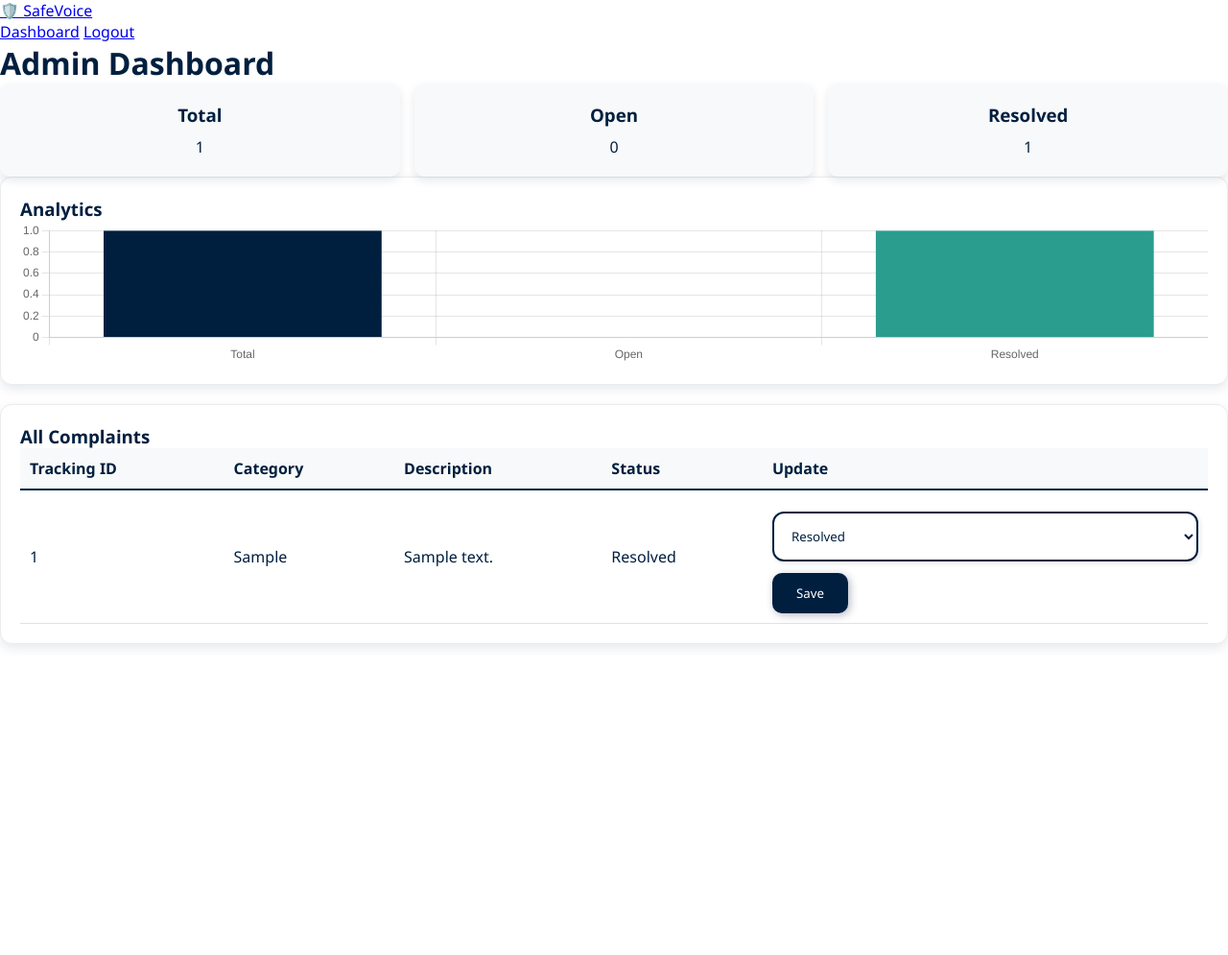
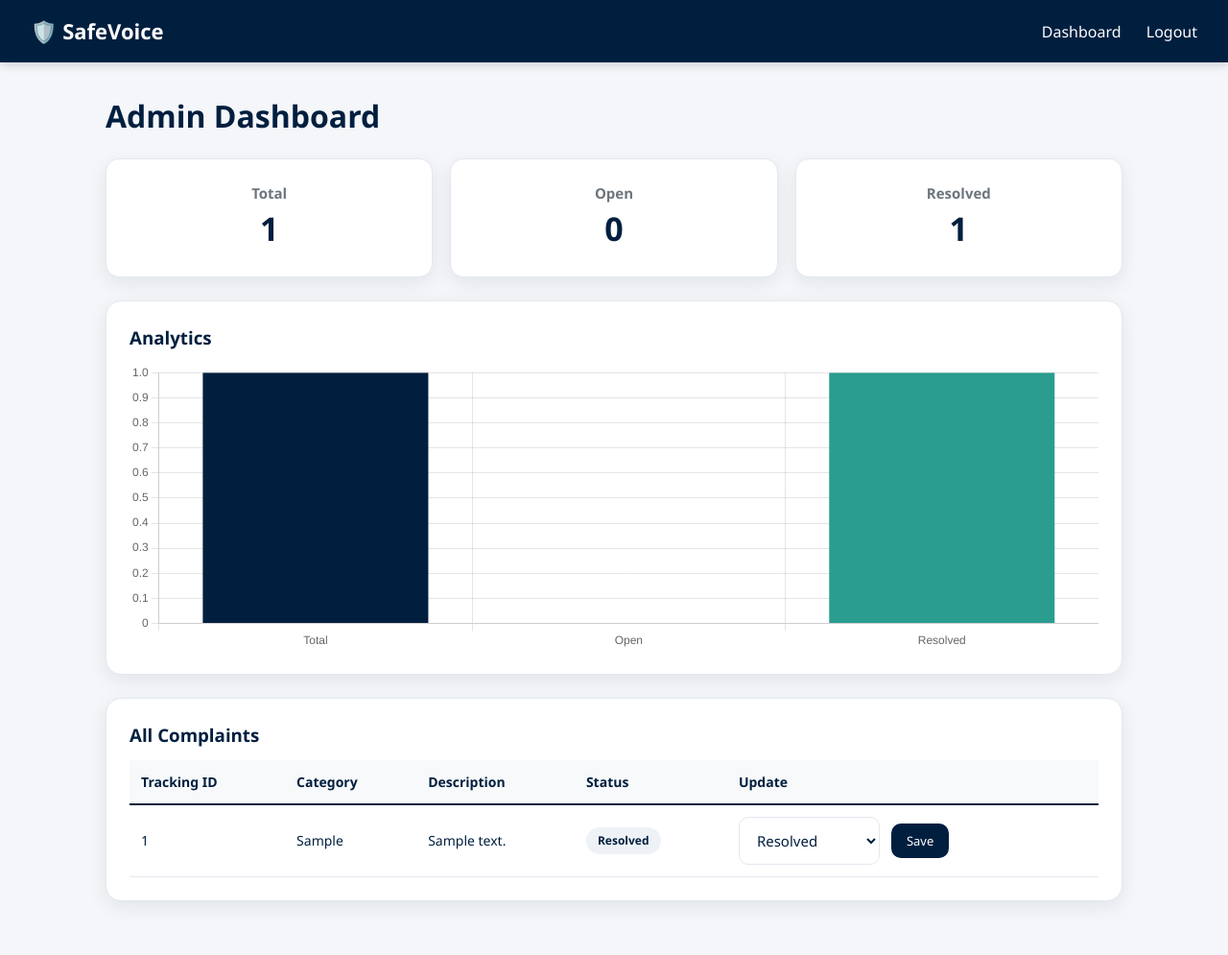
Before and after one commit to dhruviverma226-alt/SafeVoice, a Flask app: page /admin/dashboard in a window 1280 px wide. Shown: the whole page at 96% size. Before the commit the page ends 675 px from the top, so only its background shows below. Run offline with Flask 3, Linux system fonts and the light colour scheme; a user stored in the database is signed in; tables that the repository leaves empty hold one stand-in row (values such as "Sample post").

Commit message:
Refresh stylesheet with modern responsive UI

```diff
--- a/static/style.css
+++ b/static/style.css
@@ -1,187 +1,180 @@
 /* ===== GLOBAL ===== */
-* {
-    margin: 0;
-    padding: 0;
-    box-sizing: border-box;
-    font-family: 'Segoe UI', sans-serif;
+* { margin: 0; padding: 0; box-sizing: border-box; font-family: 'Segoe UI', system-ui, sans-serif; }
+
+:root {
+    --navy: #001F3F;
+    --navy-light: #003366;
+    --accent: #2A9D8F;
+    --bg: #F4F6F9;
+    --card: #FFFFFF;
+    --muted: #6c757d;
+    --border: #E3E8EF;
 }
 
-body {
-    background: #FFFFFF;
-    color: #001F3F;
+body { background: var(--bg); color: var(--navy); line-height: 1.5; }
+
+/* ===== NAVBAR ===== */
+.navbar {
+    display: flex;
+    justify-content: space-between;
+    align-items: center;
+    padding: 16px 32px;
+    background: var(--navy);
+    color: #fff;
+    box-shadow: 0 2px 10px rgba(0, 31, 63, 0.2);
 }
+.navbar .brand { color: #fff; font-size: 22px; font-weight: 700; text-decoration: none; }
+.nav-links a { color: #fff; text-decoration: none; margin-left: 22px; font-weight: 500; }
+.nav-links a:hover { color: #A8BDD8; }
 
-/* ===== CENTER LOGIN ===== */
-.center-page {
-    display: flex;
-    justify-content: center;
-    align-items: center;
-    height: 100vh;
+/* ===== LAYOUT ===== */
+.container { max-width: 1100px; margin: 0 auto; padding: 32px 20px; }
+
+/* ===== FLASH MESSAGES ===== */
+.flash {
+    padding: 14px 18px;
+    border-radius: 10px;
+    margin-bottom: 16px;
+    font-weight: 500;
+    border: 1px solid transparent;
 }
+.flash-success { background: #E7F6F2; color: #1B6B5E; border-color: #B7E4D8; }
+.flash-error { background: #FDECEC; color: #A62828; border-color: #F5C6C6; }
 
-/* ===== LOGIN BOX ===== */
-.login-box {
-    width: 350px;
-    padding: 30px;
+/* ===== HERO ===== */
+.hero { text-align: center; padding: 40px 0 30px; }
+.hero h1 { font-size: 44px; margin-bottom: 12px; }
+.hero p { color: var(--muted); max-width: 560px; margin: 0 auto; font-size: 17px; }
+
+/* ===== PORTAL CARDS ===== */
+.portal-grid {
+    display: grid;
+    grid-template-columns: repeat(auto-fit, minmax(280px, 1fr));
+    gap: 24px;
+    margin-top: 30px;
 }
+.portal-card {
+    background: var(--card);
+    padding: 34px 28px;
+    border-radius: 16px;
+    text-align: center;
+    box-shadow: 0 6px 20px rgba(0, 31, 63, 0.08);
+    border: 1px solid var(--border);
+}
+.portal-icon { font-size: 46px; margin-bottom: 10px; }
+.portal-card h2 { margin-bottom: 8px; }
+.portal-card p { color: var(--muted); margin-bottom: 20px; }
 
-/* ===== INPUT ===== */
+/* ===== BUTTONS ===== */
+.btn {
+    display: inline-block;
+    background: var(--navy);
+    color: #fff;
+    border: 2px solid var(--navy);
+    padding: 11px 22px;
+    border-radius: 10px;
+    cursor: pointer;
+    text-decoration: none;
+    font-size: 15px;
+    font-weight: 500;
+    transition: 0.2s;
+    margin: 4px;
+}
+.btn:hover { background: var(--navy-light); border-color: var(--navy-light); }
+.btn-outline { background: transparent; color: var(--navy); }
+.btn-outline:hover { background: var(--navy); color: #fff; }
+.btn.full { width: 100%; margin: 8px 0 0; }
+.btn.small { padding: 7px 14px; font-size: 13px; }
+
+/* ===== FORMS ===== */
 input, textarea, select {
     width: 100%;
-    padding: 14px;
-    margin: 12px 0;
-    border-radius: 12px;
-    border: 2px solid #001F3F;
-    background: #FFFFFF;
-    color: #001F3F;
-    box-shadow: 2px 2px 5px rgba(0, 31, 63, 0.1);
+    padding: 13px 14px;
+    margin: 8px 0;
+    border-radius: 10px;
+    border: 1.5px solid var(--border);
+    background: #fff;
+    color: var(--navy);
+    font-size: 15px;
 }
+input:focus, textarea:focus, select:focus { outline: none; border-color: var(--navy); }
+textarea { min-height: 120px; resize: vertical; }
+label { font-size: 14px; color: var(--muted); font-weight: 500; }
+::placeholder { color: #9aa5b1; }
 
-input::placeholder, textarea::placeholder {
-    color: #6c757d;
+/* ===== AUTH BOX ===== */
+.auth-box {
+    max-width: 400px;
+    margin: 30px auto;
+    background: var(--card);
+    padding: 34px;
+    border-radius: 16px;
+    box-shadow: 0 6px 20px rgba(0, 31, 63, 0.08);
+    border: 1px solid var(--border);
 }
+.auth-box h2 { margin-bottom: 6px; }
+.muted { color: var(--muted); font-size: 14px; }
+.center { text-align: center; margin-top: 16px; }
+.auth-box a { color: var(--navy); font-weight: 600; }
 
-/* ===== BUTTON ===== */
-button {
-    background: #001F3F;
-    color: #FFFFFF;
-    border: none;
-    padding: 12px 25px;
-    border-radius: 10px;
-    cursor: pointer;
-    box-shadow: 2px 2px 8px rgba(0, 31, 63, 0.3);
-    transition: 0.3s;
+/* ===== DASHBOARD GRID ===== */
+.dash-grid {
+    display: grid;
+    grid-template-columns: repeat(auto-fit, minmax(320px, 1fr));
+    gap: 24px;
 }
-
-button:hover {
-    transform: scale(1.05);
-    background: #003366;
-}
-
-/* ===== FORGOT PASSWORD ===== */
-.link {
-    font-size: 14px;
-    color: #001F3F;
-    margin-top: 10px;
-}
-
-/* ===== DASHBOARD LAYOUT ===== */
-.main {
-    display: flex;
-}
-
-/* ===== SIDEBAR ===== */
-.sidebar {
-    width: 220px;
-    height: 100vh;
-    background: #001F3F;
-    padding: 20px;
-    box-shadow: 4px 0 10px rgba(0, 31, 63, 0.3);
-    color: #FFFFFF;
-}
-
-.sidebar h2 {
-    margin-bottom: 20px;
-    color: #FFFFFF;
-}
-
-.sidebar a {
-    display: block;
-    margin: 15px 0;
-    text-decoration: none;
-    color: #FFFFFF;
-}
-
-.sidebar a:hover {
-    color: #A8BDD8;
-}
-
-/* ===== TOPBAR ===== */
-.topbar {
-    background: #001F3F;
-    color: #FFFFFF;
-    padding: 15px 30px;
-    font-size: 24px;
-    font-weight: bold;
-    margin-bottom: 20px;
-}
-
-/* ===== CONTENT ===== */
-.content {
-    padding: 30px;
-    width: 100%;
-    background: #FFFFFF;
-}
+.page-title { margin-bottom: 20px; }
 
 /* ===== CARDS ===== */
 .card {
-    background: #FFFFFF;
-    padding: 20px;
-    border-radius: 12px;
-    margin-bottom: 20px;
-    box-shadow: 0 4px 12px rgba(0, 31, 63, 0.1);
-    border: 1px solid #E9ECEF;
+    background: var(--card);
+    padding: 24px;
+    border-radius: 16px;
+    margin-bottom: 24px;
+    box-shadow: 0 6px 20px rgba(0, 31, 63, 0.08);
+    border: 1px solid var(--border);
 }
+.card h2, .card h3 { margin-bottom: 12px; }
+
+/* ===== STATS ===== */
+.stats { display: flex; gap: 18px; flex-wrap: wrap; margin-bottom: 24px; }
+.stat-box {
+    flex: 1;
+    min-width: 150px;
+    padding: 24px;
+    border-radius: 14px;
+    background: var(--card);
+    box-shadow: 0 6px 20px rgba(0, 31, 63, 0.08);
+    border: 1px solid var(--border);
+    text-align: center;
+}
+.stat-box h3 { color: var(--muted); font-size: 15px; font-weight: 600; }
+.stat-box p { font-size: 34px; font-weight: 700; color: var(--navy); }
+
+/* ===== CHART ===== */
+.chart-wrap { height: 300px; }
 
 /* ===== TABLE ===== */
-table {
-    width: 100%;
-    border-collapse: collapse;
-}
-
+.table-scroll { overflow-x: auto; }
+table { width: 100%; border-collapse: collapse; min-width: 640px; }
 th {
     text-align: left;
-    padding: 10px;
+    padding: 12px;
     background: #F8F9FA;
-    color: #001F3F;
-    border-bottom: 2px solid #001F3F;
+    color: var(--navy);
+    border-bottom: 2px solid var(--navy);
+    font-size: 14px;
 }
-
-td {
-    padding: 10px;
-    border-bottom: 1px solid #DEE2E6;
+td { padding: 12px; border-bottom: 1px solid var(--border); font-size: 14px; vertical-align: middle; }
+td.desc { max-width: 280px; }
+.badge {
+    display: inline-block;
+    padding: 5px 12px;
+    border-radius: 20px;
+    background: #EEF2F7;
+    color: var(--navy);
+    font-size: 12px;
+    font-weight: 600;
 }
-
-/* ===== STATS ===== */
-.stats {
-    display: flex;
-    gap: 15px;
-}
-
-.stat-box {
-    flex: 1;
-    padding: 20px;
-    border-radius: 10px;
-    background: #F8F9FA;
-    box-shadow: 0 4px 10px rgba(0, 31, 63, 0.1);
-    text-align: center;
-    color: #001F3F;
-}
-
-.stat-box h3 {
-    color: #001F3F;
-    margin-bottom: 10px;
-}
-
-.stat-box i {
-    font-size: 32px;
-    color: #001F3F;
-    margin-bottom: 10px;
-}
-
-/* ===== CENTER CONTENT FOR STUDENT PAGE ===== */
-.page-center {
-    display: flex;
-    justify-content: center;
-    margin-top: 40px;
-}
-
-.page-box {
-    width: 500px;   /* controls width */
-    max-width: 90%;
-}
-
-/* ===== Icons in table headers ===== */
-th i {
-    margin-right: 8px;
-}
+.inline-form { display: flex; gap: 8px; align-items: center; }
+.inline-form select { width: auto; margin: 0; min-width: 130px; }
```
